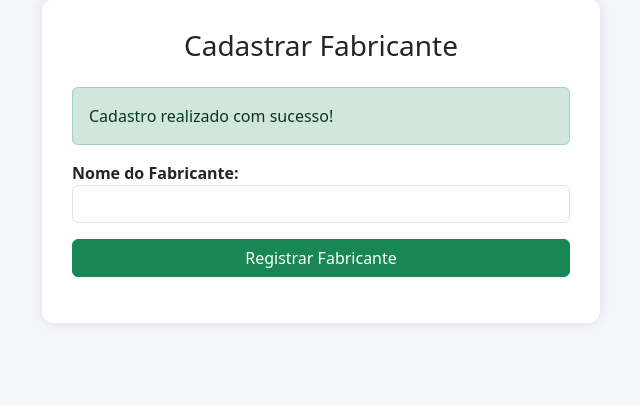
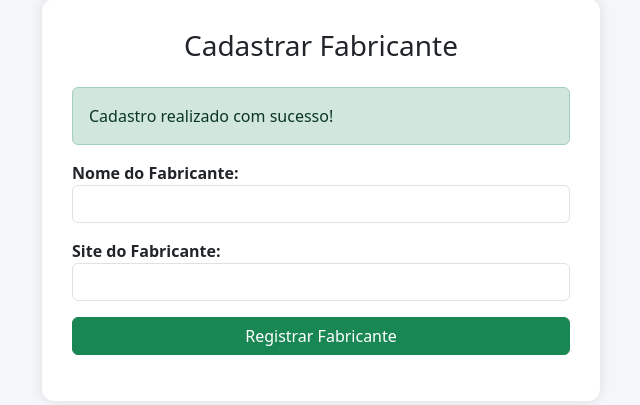
Before and after one commit to Heitorarj/Projeto-Final---WEB2, a PHP site: template views/Admin/fabricanteCadastro.php in a window 1280 px wide. Shown: the part 121-526 px from the top of the page, without its empty margins (319-959 px from the left). Run offline with PHP 8.4, Linux system fonts and the light colour scheme; the template is opened without the code that fills it, so the values that code supplies are empty; the visitor is signed in with stand-in values (Sample User, id 1).

Commit message:
campo faltando

```diff
--- a/views/Admin/fabricanteCadastro.php
+++ b/views/Admin/fabricanteCadastro.php
@@ -47,6 +47,9 @@
             <label class="fw-bold">Nome do Fabricante:</label>
             <input type="text" name="nome" class="form-control mb-3" required>
 
+            <label class="fw-bold">Site do Fabricante:</label>
+            <input type="text" name="site" class="form-control mb-3" required>
+
             <button type="submit" class="btn btn-success w-100">Registrar Fabricante</button>
         </form>
 
```
